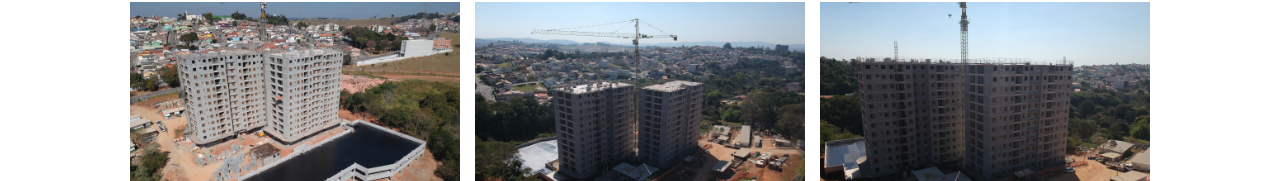
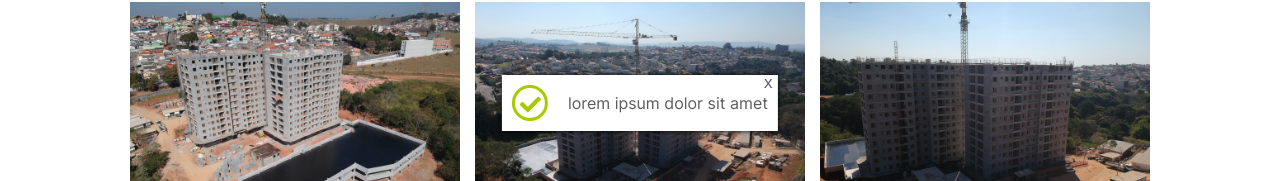
Before and after one commit to sigmaJHS/edna-figueiredo, a React (Create React App) app in the folder client/: page / in a window 1280 px wide. Shown: the part 735-916 px from the top of the page. Built offline with nearby package versions, Linux system fonts and the light colour scheme.

Commit message:
[client] Added a notification system for form feedback
styling not finished yet

```diff
--- a/client/package.json
+++ b/client/package.json
@@ -11,6 +11,7 @@
     "react": "^18.2.0",
     "react-bootstrap": "^2.8.0",
     "react-dom": "^18.2.0",
+    "react-icons": "^4.11.0",
     "react-lazy-load-image-component": "^1.6.0",
     "react-scripts": "5.0.1",
     "sass": "^1.66.1",
--- a/client/src/App.js
+++ b/client/src/App.js
@@ -7,25 +7,76 @@ import Footer from './components/Footer'
 import Modal from './components/Modal'
 import SimulationForm from './components/SimulationForm'
 import Loading from './components/Loading'
+import Notification from './components/Notification'
 
 export default function App() {
   const [isModalOpen, setIsModalOpen] = useState (false);
   const [isLoading, setLoading] = useState (false);
+  const [notification, setNotification] = useState (
+    {
+      'isOpen': false,
+      'message': 'lorem ipsum dolor sit amet',
+      'status': 'success'
+    }
+  );
 
   function toggleModalOpen () {
     setIsModalOpen(!isModalOpen);
   }
 
+  function closeNotification (status, message) {
+    setNotification (
+      {
+        'isOpen': false,
+        'message': message,
+        'status': status
+      }
+    );
+  }
+
+  function triggerNotification (status, message) {
+    setNotification (
+      {
+        'isOpen': true,
+        'message': message,
+        'status': status
+      }
+    )
+
+    setIsModalOpen(false);
+
+    setTimeout (
+      function () {
+        closeNotification(status, message);
+      },
+      5000
+    )
+  }
+
   return (
     <div>
       <Topbar />
-      <Presentation toggleModal={toggleModalOpen} />
+      <Presentation
+        toggleModal={toggleModalOpen}
+      />
       <ProgressGallery />
       <Footer />
-      <Modal isOpen={isModalOpen} toggle={toggleModalOpen}>
-        <SimulationForm setLoading={setLoading} />
+      <Modal
+        isOpen={isModalOpen}
+        toggle={toggleModalOpen}
+      >
+        <SimulationForm
+          setLoading={setLoading}
+          triggerNotification={triggerNotification}
+        />
       </Modal>
       <Loading isLoading={isLoading} />
+      <Notification
+        isOpen={notification.isOpen}
+        close={closeNotification}
+        message={notification.message}
+        status={notification.status}
+      />
     </div>
   );
 }
--- /dev/null
+++ b/client/src/components/Notification.js
@@ -0,0 +1,42 @@
+import {FaCheck, FaTimes, FaExclamation} from 'react-icons/fa'
+
+import style from './Notification.module.scss'
+
+export default function Notification (props) {
+  let Icon = null;
+  if (props.status === 'success') {
+    Icon = FaCheck;
+  } else
+  if (props.status === 'error') {
+    Icon = FaTimes;
+  } else {
+    Icon = FaExclamation;
+  }
+
+  return (
+    <div
+      id={style['notification']}
+      data-open={(props.isOpen) ? 'true' : 'false'}
+    >
+      <div
+        className={style['close']}
+        onClick={() => props.close(props.status, props.message)}
+      >
+        x
+      </div>
+      <div className={style['notification-inner']}>
+        <div
+          className={style['status']}
+          data-status={props.status}
+        >
+          <Icon className={style['icon']} />
+        </div>
+        <div
+          className={style['message']}
+        >
+          {props.message}
+        </div>
+      </div>
+    </div>
+  );
+}
--- /dev/null
+++ b/client/src/components/Notification.module.scss
@@ -0,0 +1,74 @@
+@import './../style/breakpoints.scss';
+@import './../style/colors.scss';
+
+#notification {
+  background-color: $white;
+  position: fixed;
+  bottom: -10px;
+  left: 50%;
+  transform: translate(-50%, 100%);
+  transition: .4s;
+  z-index: 5;
+  box-shadow: 0 0 5px 0;
+  max-width: 95%;
+
+  &[data-open="true"] {
+    bottom: 30px;
+    transform: translate(-50%, 0);
+  }
+
+  .close {
+    position: absolute;
+    right: 5px;
+    top: 0px;
+    font-family: monospace;
+    font-size: 16px;
+    font-weight: lighter;
+    cursor: pointer;
+    color: $grey;
+  }
+
+  .notification-inner {
+    display: flex;
+    flex-direction: row;
+    justify-content: center;
+    align-items: center;
+    padding: 10px;
+
+    .status {
+      width: 30px;
+      min-width: 30px;
+      line-height: 30px;
+      height: 30px;
+      text-align: center;
+      border: 3px solid;
+      border-radius: 50%;
+      color: $blue;
+      border-color: $blue;
+
+      &[data-status="success"] {
+        color: $green;
+        border-color: $green;
+      }
+
+      &[data-status="error"] {
+        color: $red;
+        border-color: $red;
+      }
+
+      .icon {
+        font-size: 21px;
+        vertical-align: middle;
+        color: inherit;
+      }
+    }
+
+    .message {
+      font-size: 16px;
+      line-height: 30px;
+      color: $grey;
+      vertical-align: middle;
+      margin-left: 20px;
+    }
+  }
+}
--- a/client/src/components/SimulationForm.js
+++ b/client/src/components/SimulationForm.js
@@ -1,4 +1,6 @@
 import axios from 'axios'
+
+import TextInput from './inputs/TextInput'
 
 import style from './SimulationForm.module.scss'
 
@@ -18,12 +20,12 @@ export default function SimulationForm (props) {
         }
       }
     ).then(
-      function (data) {
-        console.log(data);
+      function (response) {
+        props.triggerNotification('success', 'success')
       }
     ).catch(
-      function (data) {
-        console.log(data);
+      function (response) {
+        props.triggerNotification('error', 'error')
       }
     ).finally(
       function () {
@@ -32,54 +34,64 @@ export default function SimulationForm (props) {
     );
   }
 
+  const fields = [
+    {
+      'name': 'nome',
+      'label': 'Nome completo',
+      'placeholder': 'ex. Fulano Da Silva',
+      'component': TextInput
+    },
+    {
+      'name': 'nascimento',
+      'label': 'Data de nascimento',
+      'placeholder': 'ex. 01/01/2023',
+      'component': TextInput
+    },
+    {
+      'name': 'cidade',
+      'label': 'Cidade onde mora',
+      'placeholder': 'ex. Itatiba/SP',
+      'component': TextInput
+    },
+    {
+      'name': 'renda',
+      'label': 'Renda familiar mensal',
+      'placeholder': 'ex. R$ 5.000,00',
+      'component': TextInput
+    },
+    {
+      'name': 'fgts',
+      'label': 'Valor do FGTS (opcional)',
+      'placeholder': 'ex. R$ 1.000,00',
+      'component': TextInput
+    },
+    {
+      'name': 'contato',
+      'label': 'Email ou telefone para contato',
+      'placeholder': 'ex. (99) 99999-9999',
+      'component': TextInput
+    }
+  ];
+
   return (
     <form id={style['form']} onSubmit={handleSubmit}>
       <h3 className={style['title']}>Faça uma simulação gratuita!</h3>
-      <div className={style['form-row']}>
-        <label htmlFor='nome'>Nome completo</label>
-        <input
-          type='text'
-          id='nome'
-          name='nome'
-          placeholder='ex. Fulano Da Silva'
-        />
-      </div>
-      <div className={style['form-row']}>
-        <label htmlFor='nascimento'>Data de nascimento</label>
-        <input
-          type='date'
-          id='nascimento'
-          name='nascimento'
-          placeholder='ex. 01/01/2023'
-        />
-      </div>
-      <div className={style['form-row']}>
-        <label htmlFor='cidade'>Cidade onde mora</label>
-        <input
-          type='text'
-          id='cidade'
-          name='cidade'
-          placeholder='ex. Itatiba/SP'
-        />
-      </div>
-      <div className={style['form-row']}>
-        <label htmlFor='renda'>Renda Familiar Mensal</label>
-        <input
-          type='text'
-          id='renda'
-          name='renda'
-          placeholder='ex. R$ 5.000,00'
-        />
-      </div>
-      <div className={style['form-row']}>
-        <label htmlFor='contato'>Email ou telefone para contato</label>
-        <input
-          type='text'
-          id='contato'
-          name='contato'
-          placeholder='ex. (99) 99999-9999'
-        />
-      </div>
+      {
+        fields.map(
+          function (field, key) {
+            return (
+              <div key={key} className={style['form-row']}>
+                <label htmlFor={field.name}>{field.label}</label>
+                <field.component
+                  id={field.name}
+                  name={field.name}
+                  placeholder={field.placeholder}
+                />
+              </div>
+            );
+          }
+        )
+      }
       <div className={`${style['form-row']} ${style['button-row']}`}>
         <button>Pedir simulação</button>
       </div>
--- a/client/src/style/colors.scss
+++ b/client/src/style/colors.scss
@@ -1,8 +1,13 @@
 $white: #fff;
 $black: #000;
 $grey: #5C5C5C;
+
 $overlay: rgba($black, .8);
 
 $primary: #222;
 $secondary: #726C27;
 $tertiary: #D7DF23;
+
+$red: #ff7256;
+$green: #a6cc00;
+$blue: #00d4ff;
```
Also changed, not shown: 1 other file (tests, documents, lock files or other folders).
